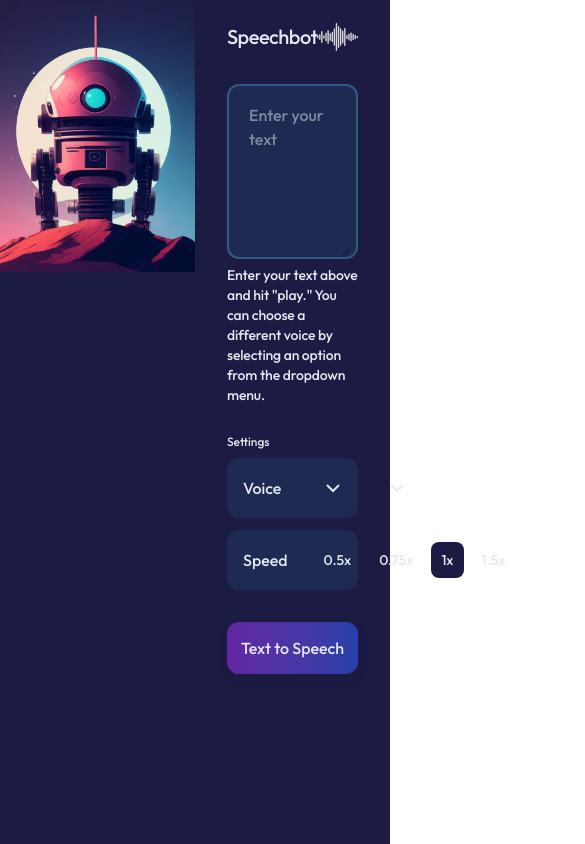
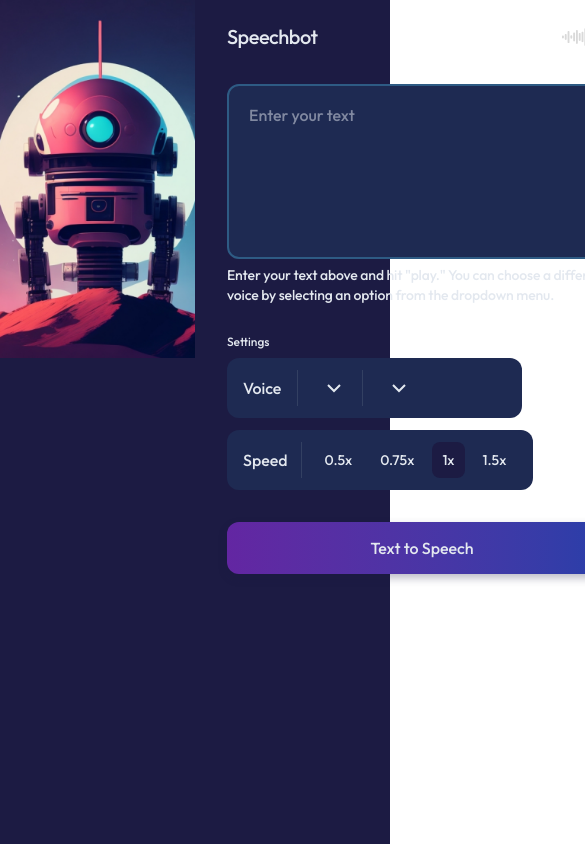
Before and after one commit to thateflondon/speechbot, a Next.js app: page / in a window 390 px wide. Shown: the top 844 px of the page, 585 px wide, since content can reach past the window. Built offline with nearby package versions, Linux system fonts and the light colour scheme.

Commit message:
feat(responsive): add responsive breakpoint at 1024px with alternate assets and layout constraints

```diff
--- a/app/components/Dropdown.tsx
+++ b/app/components/Dropdown.tsx
@@ -20,11 +20,11 @@
       <p className="text-[var(--color-light)] font-medium text-base whitespace-nowrap">
         {label}
       </p>
-      <div className="relative">
+      <div className="relative max-w-[80px]">
         <select
           value={value}
           onChange={(e) => onChange(e.target.value)}
-          className="appearance-none bg-transparent text-[var(--color-light)] font-medium text-base pr-8 focus:outline-none cursor-pointer"
+          className="appearance-none bg-transparent text-[var(--color-light)] font-medium text-base pr-8 focus:outline-none cursor-pointer w-full overflow-hidden text-ellipsis whitespace-nowrap"
         >
           {options.map((option) => (
             <option key={option} value={option} className="bg-[var(--color-dark-secondary)]">
--- a/app/page.tsx
+++ b/app/page.tsx
@@ -97,13 +97,21 @@
           alt=""
           width={675}
           height={940}
-          className=""
+          className="hidden min-[1025px]:block"
+          priority
+        />
+        <Image
+          src="/assets/bg-robot-1024.png"
+          alt=""
+          width={512}
+          height={940}
+          className="block min-[1025px]:hidden"
           priority
         />
       </div>
 
       {/* Right Side - Content starts at 50% + 32px */}
-      <div className="absolute left-[calc(50%+32px)] right-8 top-[9px] flex flex-col gap-8">
+      <div className="absolute left-[calc(50%+32px)] right-8 top-[9px] flex flex-col gap-8 max-[1025px]:max-w-[447px] max-[1025px]:w-full">
         {/* Header */}
         <div className="flex items-center justify-between mt-[13px]">
           <h1 className="text-logo text-[var(--color-light)] font-medium tracking-tight">
```
Also changed, not shown: public/assets/bg-robot-1024.png (added).
